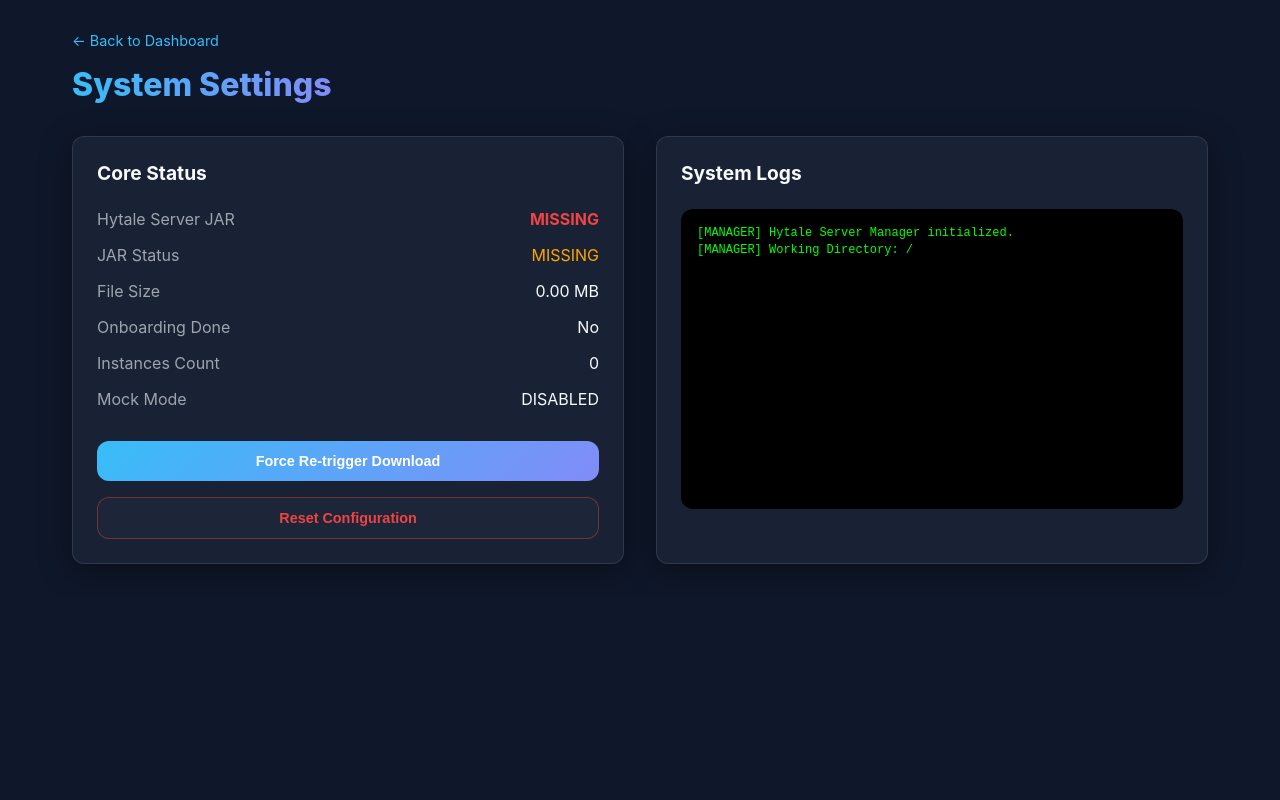
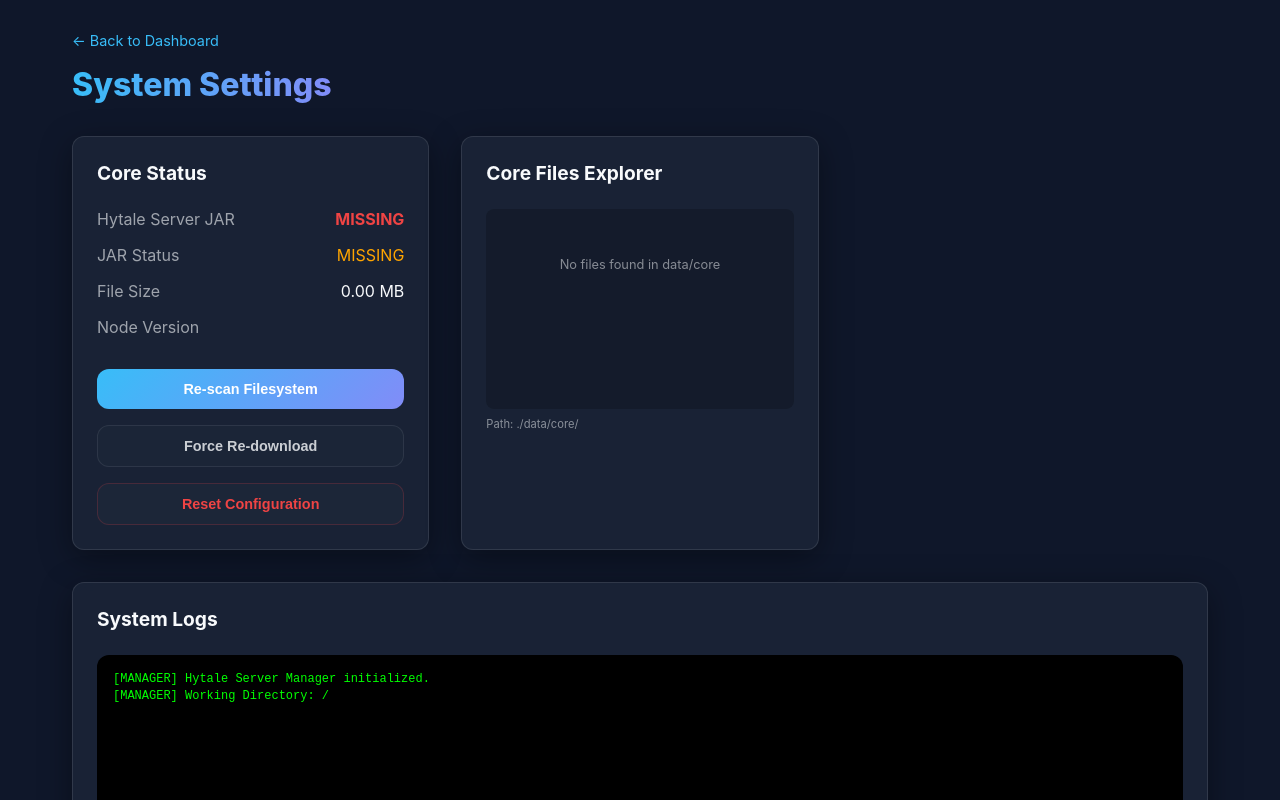
Before and after one commit to Ringmaster500/hytale-server-manager, a Next.js app: page /settings in a window 1280 px wide. Shown: the top 800 px of the page. Built offline with nearby package versions, Linux system fonts and the light colour scheme.

Commit message:
Feat: Built-in File Explorer and Re-scan button for troubleshooting core binaries.

```diff
--- /dev/null
+++ b/src/app/api/files/route.ts
@@ -0,0 +1,14 @@
+import { NextResponse } from 'next/server';
+import { serverManager } from '@/lib/server/manager';
+
+export async function GET(request: Request) {
+  const { searchParams } = new URL(request.url);
+  const path = searchParams.get('path') || '';
+
+  try {
+    const files = await serverManager.listFiles(path);
+    return NextResponse.json({ success: true, files });
+  } catch (e: any) {
+    return NextResponse.json({ success: false, error: e.message }, { status: 403 });
+  }
+}
--- a/src/app/api/system/route.ts
+++ b/src/app/api/system/route.ts
@@ -10,8 +10,14 @@
   return NextResponse.json({ success: true });
 }
 
-export async function POST() {
-   // Re-trigger download
+export async function POST(request: Request) {
+   const { action } = await request.json().catch(() => ({}));
+
+   if (action === 'check') {
+     return NextResponse.json(await serverManager.refreshStatus());
+   }
+
+   // Default: Re-trigger download
    serverManager.checkCoreFiles();
    return NextResponse.json({ success: true });
 }
--- a/src/app/settings/page.tsx
+++ b/src/app/settings/page.tsx
@@ -38,6 +38,17 @@
     setLoading(false);
   };
 
+  const rescanFilesystem = async () => {
+    setLoading(true);
+    const res = await fetch('/api/system', {
+        method: 'POST',
+        body: JSON.stringify({ action: 'check' })
+    });
+    const data = await res.json();
+    setStatus(data);
+    setLoading(false);
+  };
+
   if (!status) return <div className="container">Loading...</div>;
 
   return (
@@ -68,30 +79,42 @@
               <span>{(status.jarSize / 1024 / 1024).toFixed(2)} MB</span>
             </div>
             <div style={{ display: 'flex', justifyContent: 'space-between' }}>
-              <span style={{ opacity: 0.6 }}>Onboarding Done</span>
-              <span>{status.onboarded ? 'Yes' : 'No'}</span>
-            </div>
-            <div style={{ display: 'flex', justifyContent: 'space-between' }}>
-              <span style={{ opacity: 0.6 }}>Instances Count</span>
-              <span>{status.instancesCount}</span>
-            </div>
-            <div style={{ display: 'flex', justifyContent: 'space-between' }}>
-              <span style={{ opacity: 0.6 }}>Mock Mode</span>
-              <span style={{ color: status.mockMode ? 'orange' : 'inherit' }}>{status.mockMode ? 'ENABLED' : 'DISABLED'}</span>
+              <span style={{ opacity: 0.6 }}>Node Version</span>
+              <span>{status.nodeVersion}</span>
             </div>
           </div>
 
           <div style={{ marginTop: '2rem', display: 'flex', gap: '1rem', flexDirection: 'column' }}>
-            <button className="btn btn-primary" style={{ justifyContent: 'center' }} onClick={retriggerDownload} disabled={loading}>
-              Force Re-trigger Download
+            <button className="btn btn-primary" style={{ justifyContent: 'center' }} onClick={rescanFilesystem} disabled={loading}>
+              Re-scan Filesystem
             </button>
-            <button className="btn btn-secondary" style={{ color: 'var(--danger)', borderColor: 'rgba(239,68,68,0.4)', justifyContent: 'center' }} onClick={resetSystem} disabled={loading}>
+            <button className="btn btn-secondary" style={{ justifyContent: 'center', opacity: 0.8 }} onClick={retriggerDownload} disabled={loading}>
+              Force Re-download
+            </button>
+            <button className="btn btn-secondary" style={{ color: 'var(--danger)', borderColor: 'rgba(239,68,68,0.2)', justifyContent: 'center' }} onClick={resetSystem} disabled={loading}>
               Reset Configuration
             </button>
           </div>
         </div>
 
-        <div className="card glass" style={{ gridColumn: 'span 1' }}>
+        <div className="card glass">
+          <h2 style={{ fontSize: '1.2rem', marginBottom: '1.5rem' }}>Core Files Explorer</h2>
+          <div style={{ fontSize: '0.8rem', background: 'rgba(0,0,0,0.2)', borderRadius: '8px', padding: '1rem', height: '200px', overflowY: 'auto' }}>
+            {status.coreFiles && status.coreFiles.length > 0 ? (
+                status.coreFiles.map((file: any) => (
+                    <div key={file.name} style={{ padding: '0.4rem 0', borderBottom: '1px solid rgba(255,255,255,0.1)', display: 'flex', justifyContent: 'space-between' }}>
+                        <span>{file.isDirectory ? '📁' : '📄'} {file.name}</span>
+                        <span style={{ opacity: 0.4 }}>{file.isDirectory ? 'DIR' : 'FILE'}</span>
+                    </div>
+                ))
+            ) : (
+                <p style={{ opacity: 0.5, textAlign: 'center', marginTop: '2rem' }}>No files found in data/core</p>
+            )}
+          </div>
+          <p style={{ fontSize: '0.7rem', opacity: 0.5, marginTop: '0.5rem' }}>Path: ./data/core/</p>
+        </div>
+
+        <div className="card glass" style={{ gridColumn: '1 / -1' }}>
           <h2 style={{ fontSize: '1.2rem', marginBottom: '1.5rem' }}>System Logs</h2>
           <div className="console" style={{ height: '300px', fontSize: '0.75rem' }}>
             {logs.map((log, i) => <div key={i}>{log}</div>)}
--- a/src/lib/server/manager.ts
+++ b/src/lib/server/manager.ts
@@ -72,7 +72,30 @@
       instancesCount: this.instancesMap.size,
       mockMode: process.env.MOCK_SERVER === 'true',
       nodeVersion: process.version,
+      coreFiles: await this.listFiles('core').catch(() => []),
     };
+  }
+
+  async listFiles(subPath: string = '') {
+    const targetDir = path.join(this.dataDir, subPath);
+    if (!targetDir.startsWith(this.dataDir)) throw new Error("Access denied");
+
+    try {
+      if (!existsSync(targetDir)) return [];
+      const entries = await fs.readdir(targetDir, { withFileTypes: true });
+      return entries.map(e => ({
+        name: e.name,
+        isDirectory: e.isDirectory(),
+        size: 0,
+      }));
+    } catch (e) {
+      return [];
+    }
+  }
+
+  async refreshStatus() {
+    await this.loadInstances();
+    return this.getSystemInfo();
   }
 
   private async loadInstances() {
```
